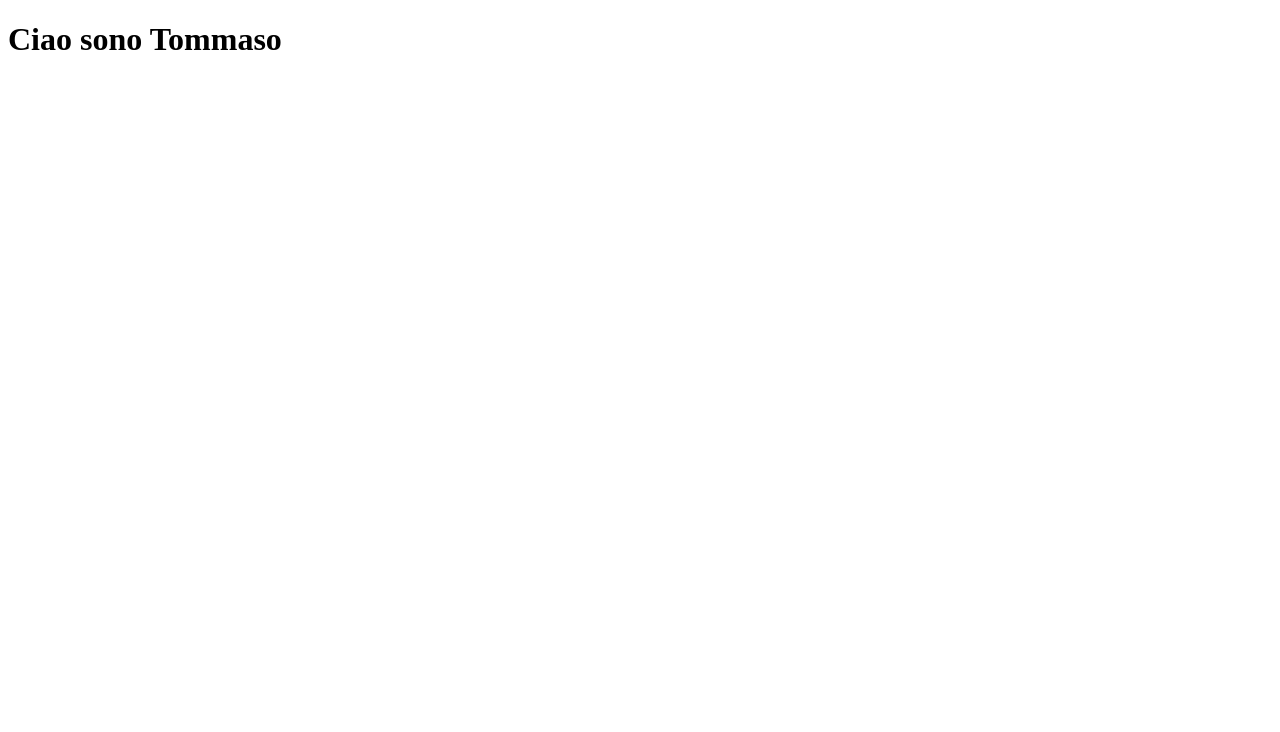
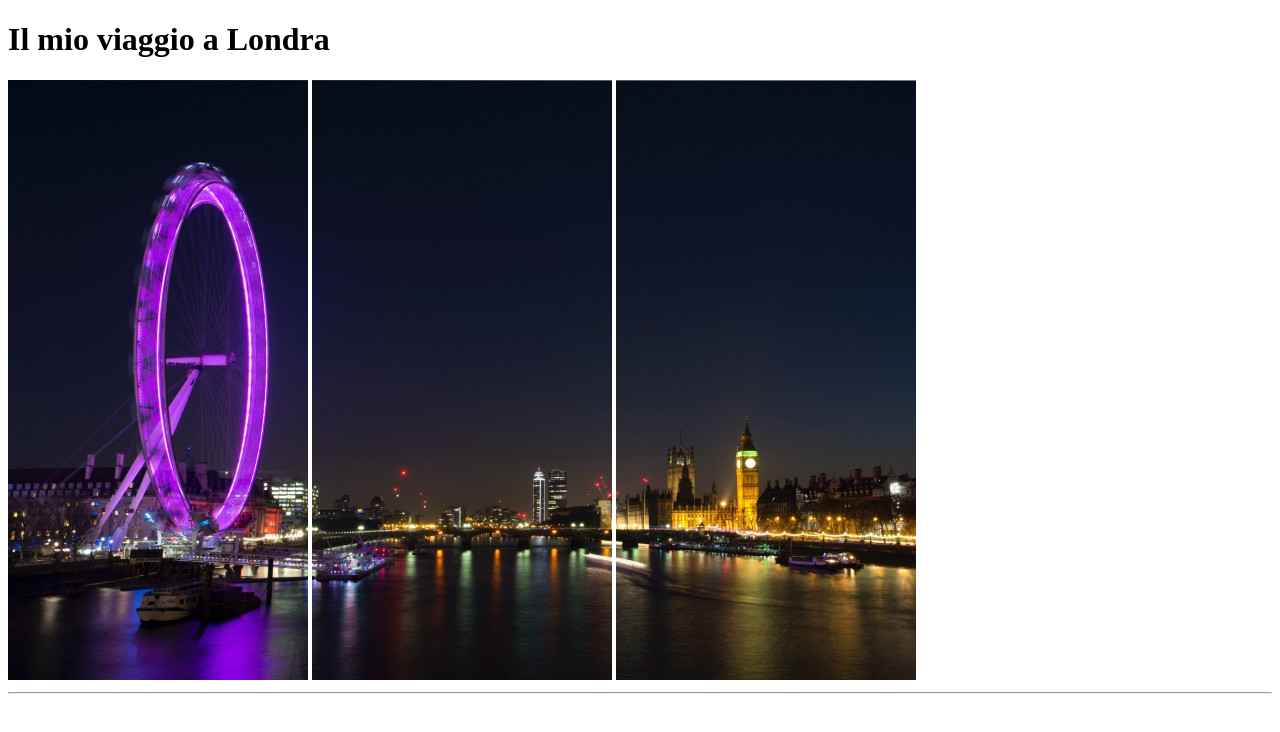
Before and after one commit to TommasoAgo/html-london-trip, a website: page index.html in a window 1280 px wide. Drawn offline with Linux system fonts and the light colour scheme.

Commit message:
Ho fatto l'intestazione

```diff
--- a/index.html
+++ b/index.html
@@ -7,6 +7,16 @@
     <title>Static Template</title>
   </head>
   <body>
-    <h1>Ciao sono Tommaso</h1>
+    <!-- Titolo e immagini -->
+    <header>
+      <h1>Il mio viaggio a Londra</h1>
+      <img src="img/ilmioviaggioalondra1.jpg" />
+      <img src="img/ilmioviaggioalondra2.jpg" />
+      <img src="img/ilmioviaggioalondra3.jpg" />
+    </header>
+
+    <hr />
+
+    <!-- Spese, cose da fare e info -->
   </body>
 </html>
```
Also changed, not shown: img/ilmioviaggioalondra1.jpg (added), img/ilmioviaggioalondra2.jpg (added), img/ilmioviaggioalondra3.jpg (added).
